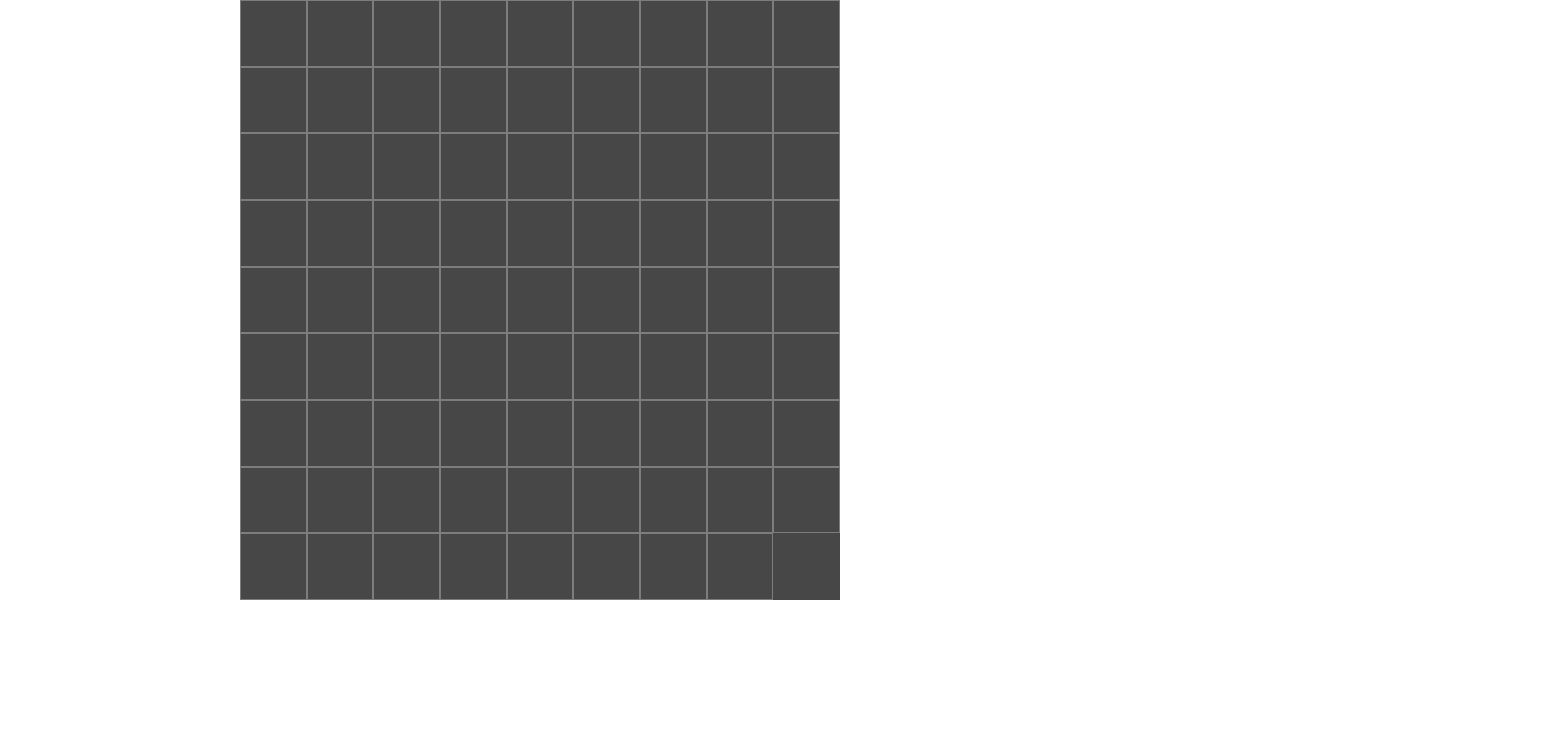
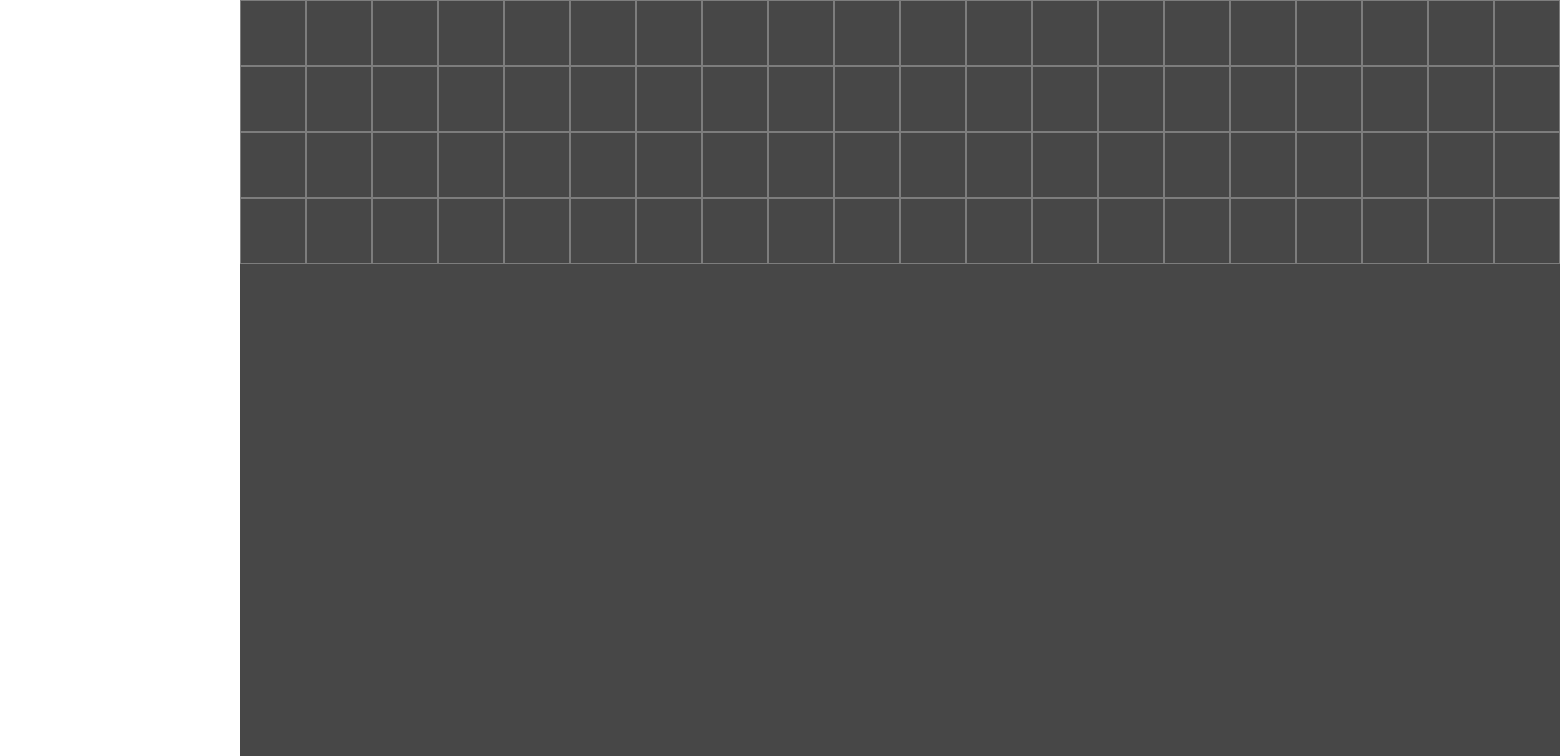
Before and after one commit to farah-najib/frk-24s-J-components, a React (Vite) app: page / in a window 1280 px wide. Shown: the top 756 px of the page, 1560 px wide, since content can reach past the window. Built offline with nearby package versions, Linux system fonts and the light colour scheme; the HTML template or start-up script is replaced by a standard one.

Commit message:
made board bigger, 300 tiles. Made background banner bigger

```diff
--- a/src/components/BackgroundBanner/BackgroundBanner.module.css
+++ b/src/components/BackgroundBanner/BackgroundBanner.module.css
@@ -14,6 +14,6 @@
 
 .text {
   color: #6c6c6c;
-  font-size: 10em;
+  font-size: 250px;
   font-weight: bold;
 }
--- a/src/components/Board/Board.module.css
+++ b/src/components/Board/Board.module.css
@@ -3,10 +3,10 @@
   display: grid;
   margin: 0;
   padding: 0;
-  width: min(95vmin, 600px);
-  height: min(95vmin, 600px);
-  grid-template-columns: repeat(9, 1fr);
-  grid-template-rows: repeat(9, 1fr);
+  width: calc(66px * 20);
+  height: calc(66px * 15);
+  grid-template-columns: repeat(20, 1fr);
+  grid-template-rows: repeat(15, 1fr);
   background: #474747;
   position: relative;
 }
@@ -36,7 +36,7 @@
 
 .cells {
   display: grid;
-  grid-template-columns: repeat(9, 1fr);
-  grid-template-rows: repeat(9, 1fr);
+  grid-template-columns: repeat(20, 1fr);
+  grid-template-rows: repeat(15, 1fr);
   z-index: 2;
 }
```
